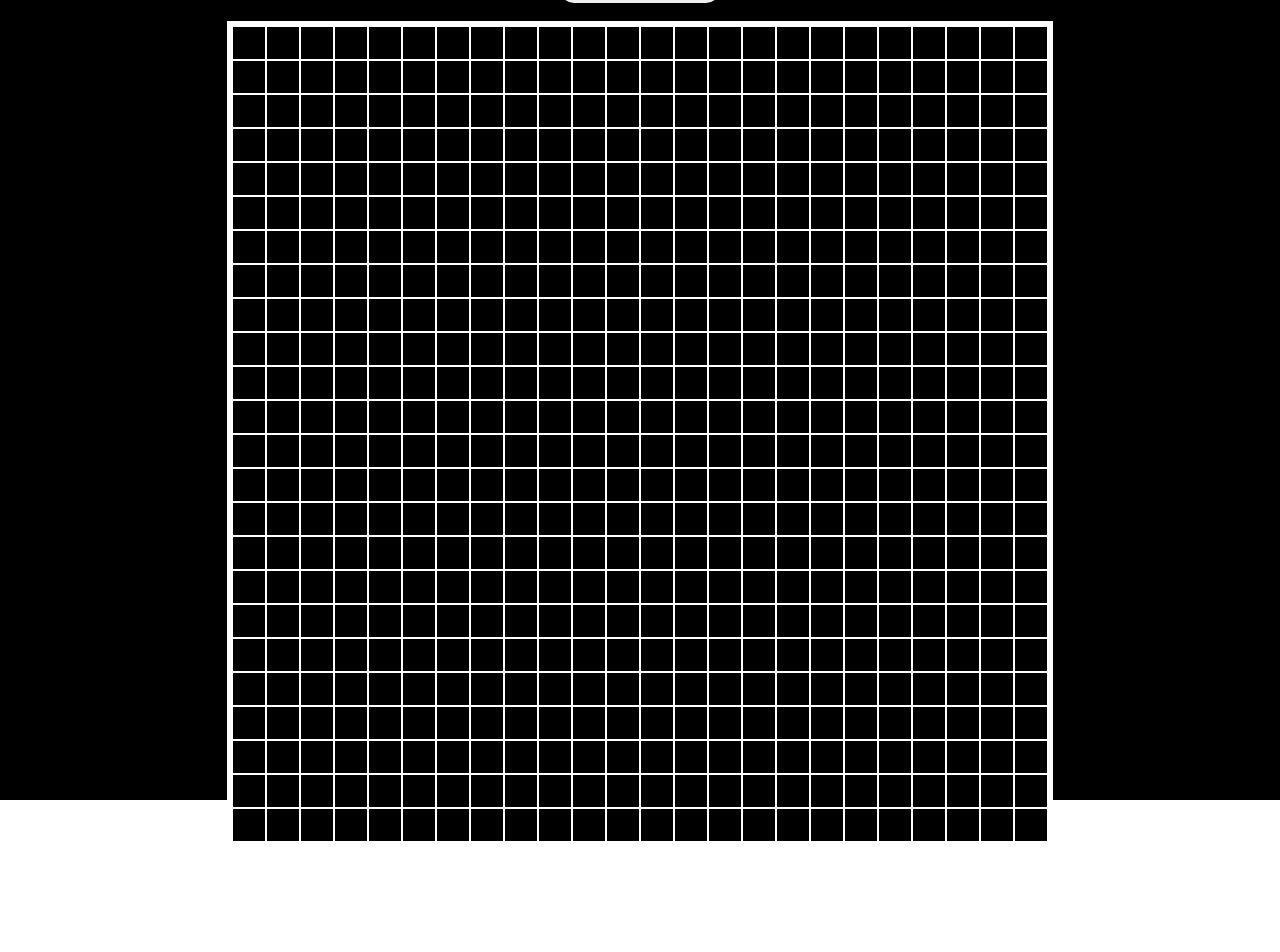
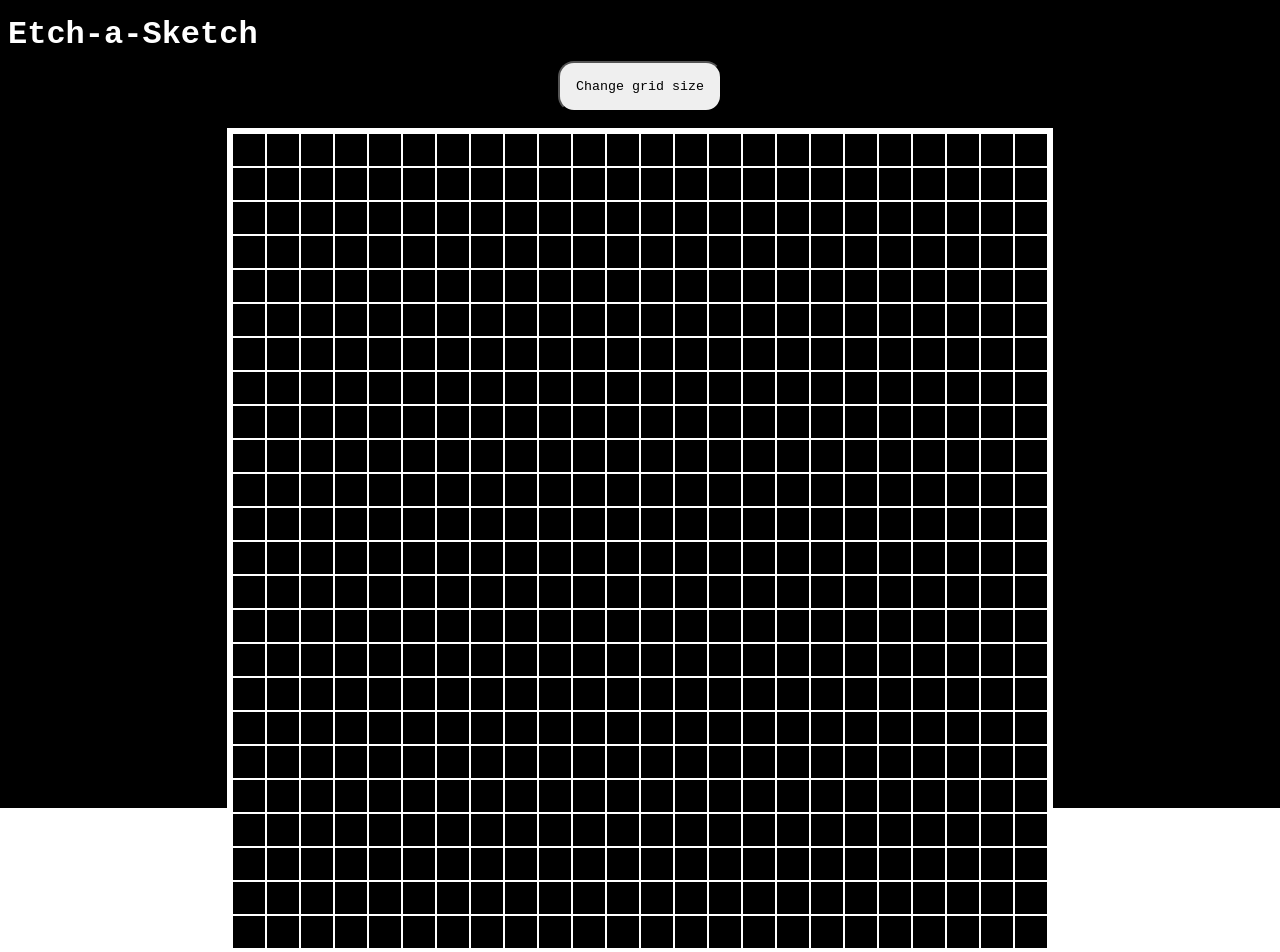
Before and after one commit to MisharyD/Etch-a-Sketch, a plain HTML site: page index.html in a window 1280 px wide. Before the commit the page ends 847 px from the top, so only its background shows below. Drawn offline with Linux system fonts and the light colour scheme.

Commit message:
add title and heading

```diff
--- a/index.html
+++ b/index.html
@@ -3,11 +3,12 @@
 <head>
     <meta charset="UTF-8">
     <meta name="viewport" content="width=device-width, initial-scale=1.0">
-    <title>Document</title>
+    <title>Etch-a-Sketch</title>
     <link rel = "stylesheet" href = "styles.css">
 </head>
 <body>
     <div class = "body">
+        <h1>Etch-a-Sketch</h1>
         <button class = "changeSize">Change grid size</button>
         <div class = "grid-container"></div>
     </div>
--- a/styles.css
+++ b/styles.css
@@ -7,12 +7,19 @@ html, body
 {
     display: flex;
     flex-direction: column;
-    justify-content: center;
     align-items: center;
     height:100vh;
     background-color: black;
+    padding-top:8px;
 }
-
+h1
+{
+    font-family: 'Courier New', Courier, monospace;
+    color:white;
+    background-color: black;
+    align-self: flex-start;
+    margin:8px;
+}
 .changeSize
 {
     margin-bottom: 16px;
```
